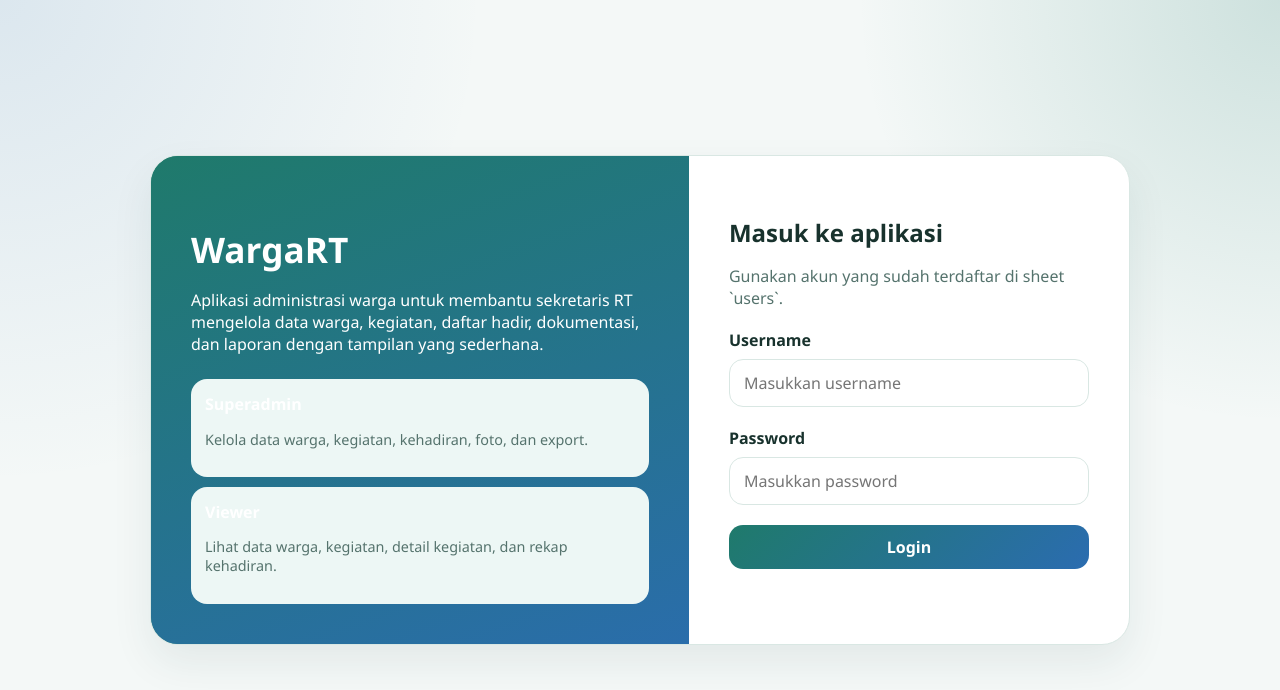
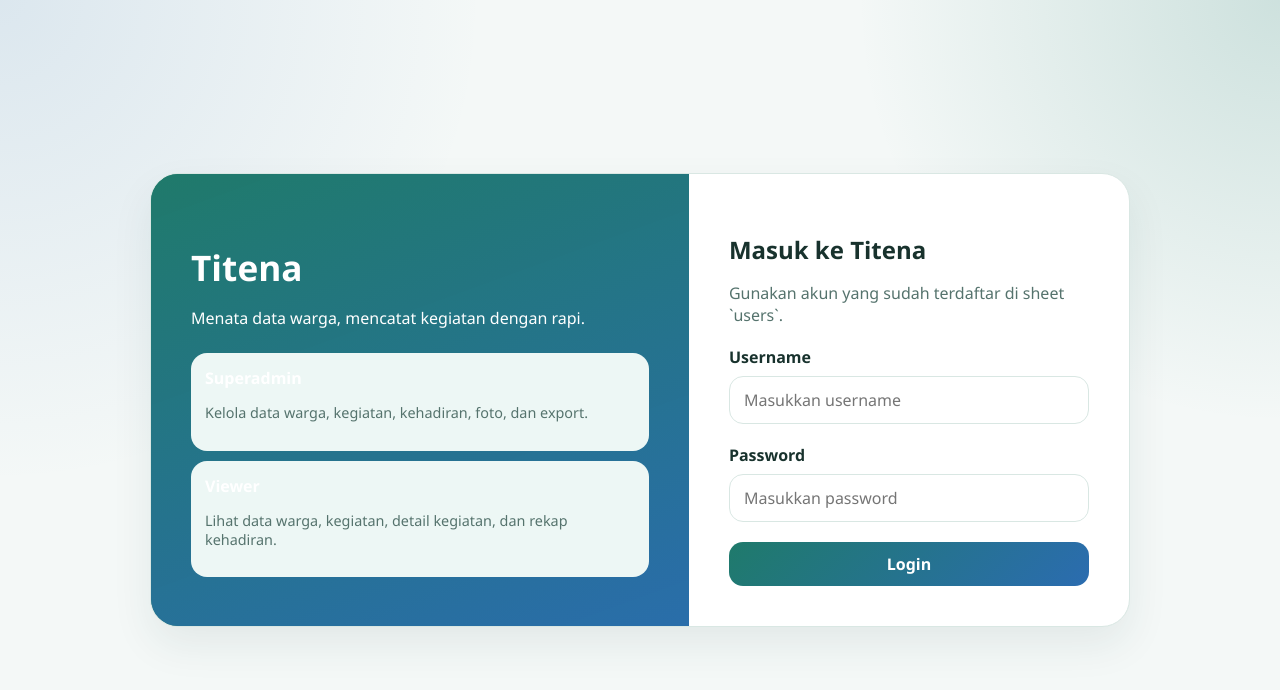
Before and after one commit to gemvibes/wargart, a Next.js app: page /login in a window 1280 px wide. Shown: the top 690 px of the page. Built offline with nearby package versions, Linux system fonts and the light colour scheme; no server answers.

Commit message:
Rename app branding to Titena

```diff
--- a/app/layout.tsx
+++ b/app/layout.tsx
@@ -1,11 +1,12 @@
 import type { Metadata } from "next";
 import type { ReactNode } from "react";
 import { AuthProvider } from "@/components/auth/AuthProvider";
+import { APP_NAME, APP_TAGLINE } from "@/lib/constants";
 import "./globals.css";
 
 export const metadata: Metadata = {
-  title: "WargaRT",
-  description: "Aplikasi administrasi kegiatan warga RT."
+  title: APP_NAME,
+  description: APP_TAGLINE
 };
 
 export default function RootLayout({ children }: { children: ReactNode }) {
--- a/app/login/page.tsx
+++ b/app/login/page.tsx
@@ -3,6 +3,7 @@
 import { FormEvent, Suspense, useEffect, useState } from "react";
 import { useRouter, useSearchParams } from "next/navigation";
 import { useAuth } from "@/components/auth/AuthProvider";
+import { APP_NAME, APP_TAGLINE } from "@/lib/constants";
 
 function LoginContent() {
   const router = useRouter();
@@ -40,11 +41,8 @@ function LoginContent() {
     <div className="login-screen">
       <div className="login-card">
         <section className="login-hero">
-          <h1>WargaRT</h1>
-          <p>
-            Aplikasi administrasi warga untuk membantu sekretaris RT mengelola data warga,
-            kegiatan, daftar hadir, dokumentasi, dan laporan dengan tampilan yang sederhana.
-          </p>
+          <h1>{APP_NAME}</h1>
+          <p>{APP_TAGLINE}</p>
 
           <div className="quick-list" style={{ marginTop: 24 }}>
             <div className="quick-list-item">
@@ -60,7 +58,7 @@ function LoginContent() {
 
         <section className="login-panel">
           <div style={{ marginBottom: 20 }}>
-            <h2 style={{ marginBottom: 6 }}>Masuk ke aplikasi</h2>
+            <h2 style={{ marginBottom: 6 }}>Masuk ke {APP_NAME}</h2>
             <p className="muted">Gunakan akun yang sudah terdaftar di sheet `users`.</p>
           </div>
 
--- a/components/layout/AppShell.tsx
+++ b/components/layout/AppShell.tsx
@@ -4,7 +4,7 @@ import Link from "next/link";
 import { usePathname } from "next/navigation";
 import { ReactNode } from "react";
 import { useAuth } from "@/components/auth/AuthProvider";
-import { APP_NAME } from "@/lib/constants";
+import { APP_NAME, APP_TAGLINE } from "@/lib/constants";
 import { cn } from "@/lib/utils";
 
 const menuItems = [
@@ -23,7 +23,7 @@ export function AppShell({ children }: { children: ReactNode }) {
       <aside className="sidebar">
         <div className="brand">
           <h1>{APP_NAME}</h1>
-          <p>Administrasi RT 03 / RW 03 Purwokerto Lor</p>
+          <p>{APP_TAGLINE}</p>
         </div>
 
         <nav className="nav-list">
--- a/lib/constants.ts
+++ b/lib/constants.ts
@@ -1,4 +1,5 @@
-export const APP_NAME = "WargaRT";
+export const APP_NAME = "Titena";
+export const APP_TAGLINE = "Menata data warga, mencatat kegiatan dengan rapi.";
 
 export const ROLE_OPTIONS = ["superadmin", "viewer"] as const;
 export const DAWIS_OPTIONS = ["1", "2", "3", "4", "5", "6"] as const;
```
